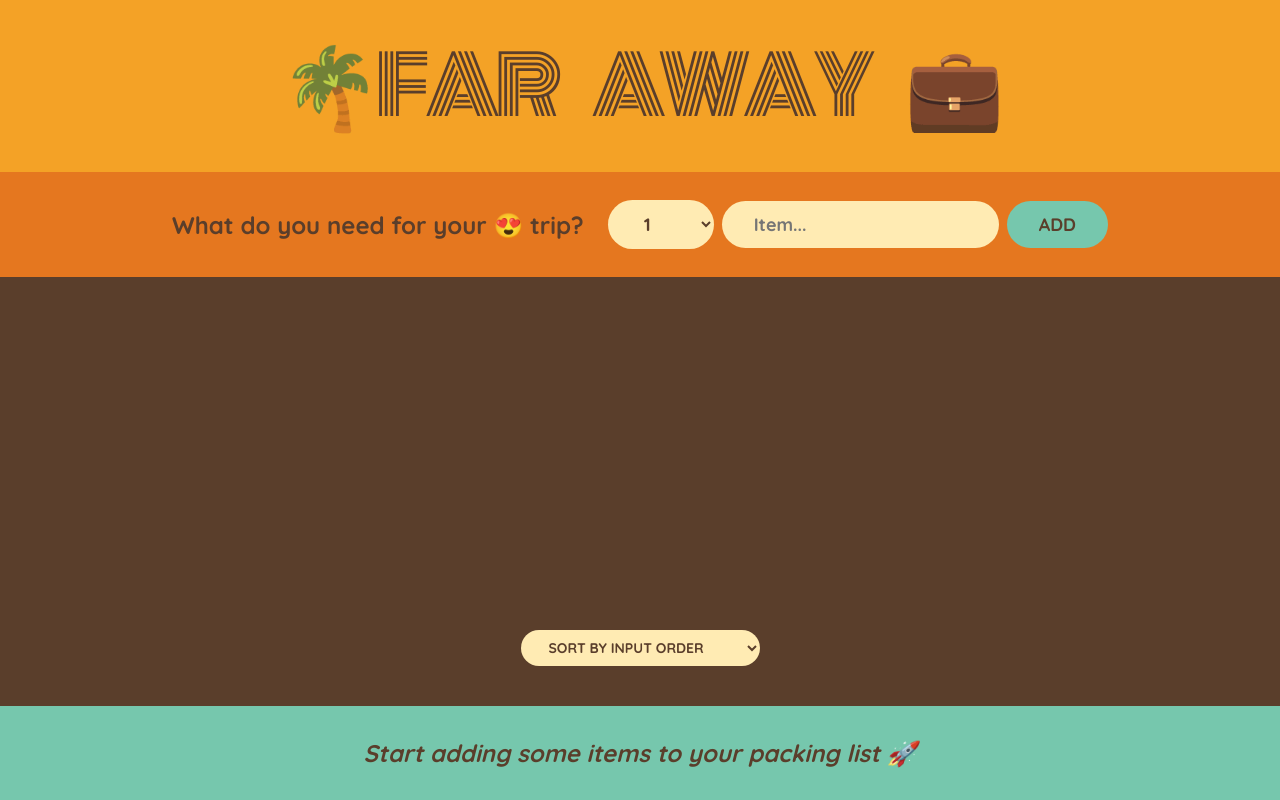
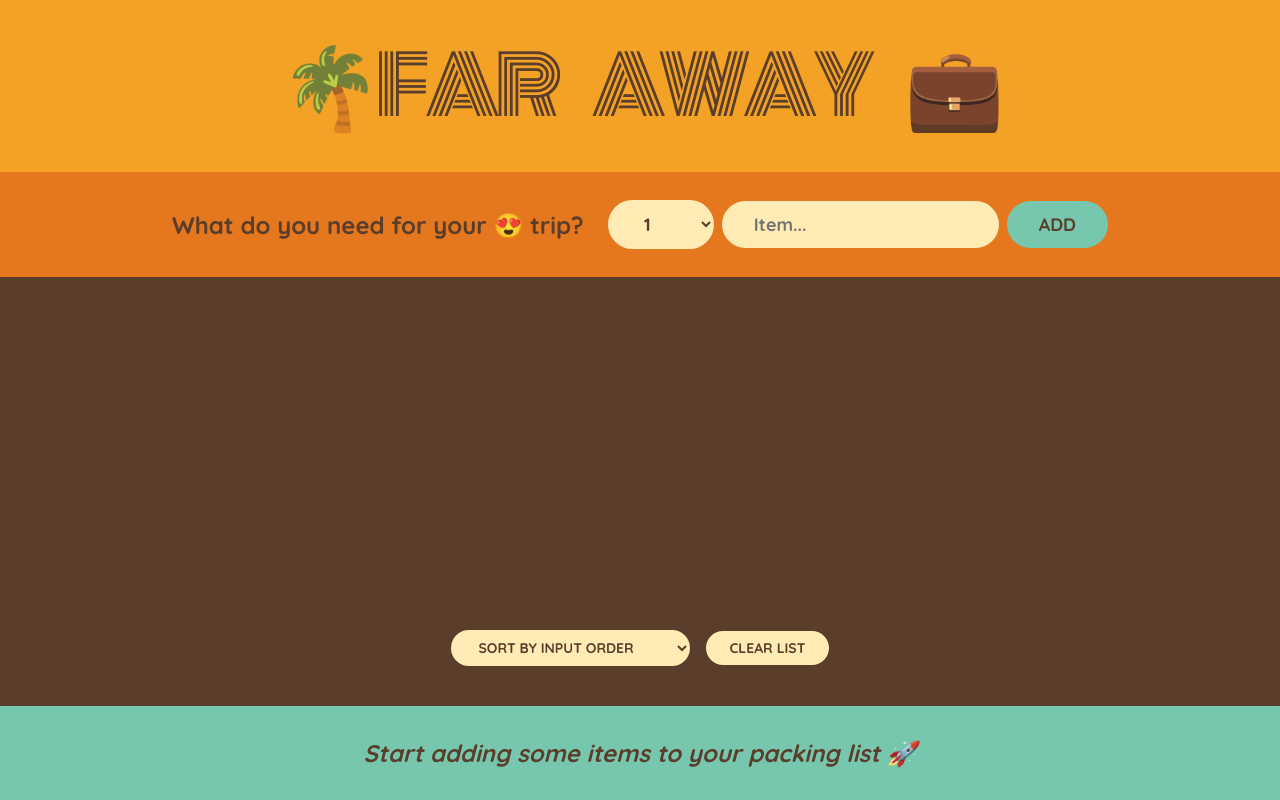
Before and after one commit to lukajincharadze/React-Travel-list, a React (Create React App) app: page / in a window 1280 px wide. Built offline with nearby package versions, Linux system fonts and the light colour scheme.

Commit message:
clear list with alert function

```diff
--- a/src/App.js
+++ b/src/App.js
@@ -19,6 +19,13 @@
     );
   }
 
+  function handleClearList() {
+    const confirmed = window.confirm(
+      "Are you sure you want to delete all items?"
+    );
+    if (confirmed) setItems([]);
+  }
+
   return (
     <div className="app">
       <Logo />
@@ -27,6 +34,7 @@
         items={items}
         onDeleteItem={handleDeleteItem}
         onToggleItems={handleToggleItem}
+        onClearList={handleClearList}
       />
       <Stats items={items} />
     </div>
@@ -78,7 +86,7 @@
   );
 }
 
-function PackingList({ items, onDeleteItem, onToggleItems }) {
+function PackingList({ items, onDeleteItem, onToggleItems, onClearList }) {
   const [sortBy, setSortBy] = useState("input");
 
   let sortedItems;
@@ -114,6 +122,7 @@
           <option value="description">Sort by description</option>
           <option value="packed">Sort by packed status</option>
         </select>
+        <button onClick={onClearList}>Clear List</button>
       </div>
     </div>
   );
```
